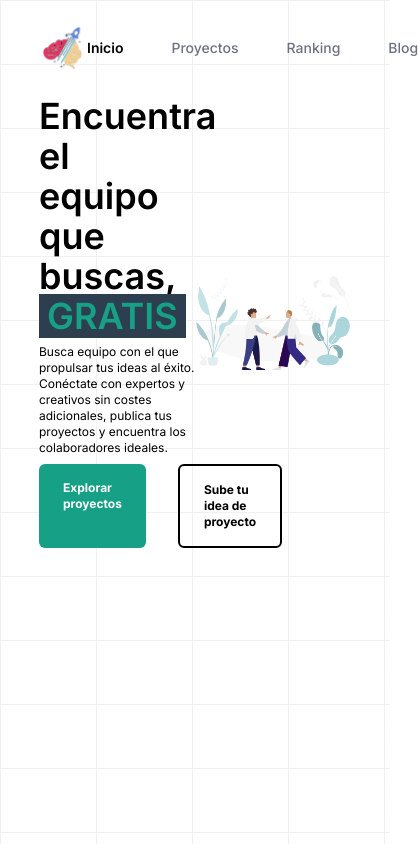
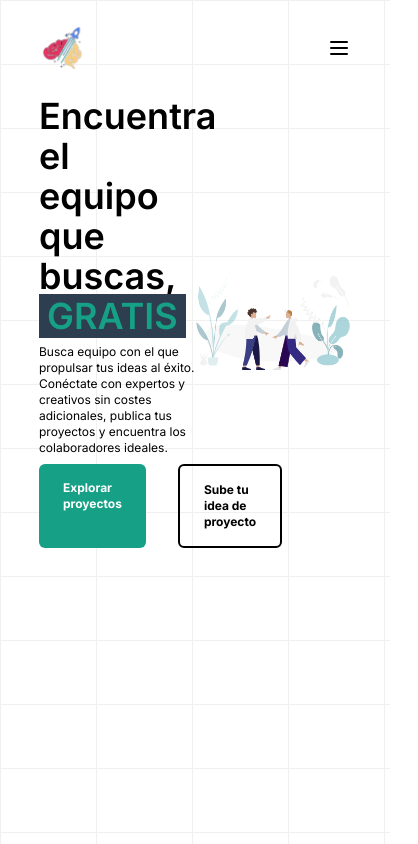
Before and after one commit to Zespul/zespul-public, a Next.js app: page / in a window 390 px wide. Shown: the whole page, 418 px wide, since content can reach past the window. Built offline with nearby package versions, Linux system fonts and the light colour scheme.

Commit message:
chore: Update Navbar component to include mobile menu functionality and improve page layout

```diff
--- a/src/app/page.jsx
+++ b/src/app/page.jsx
@@ -6,8 +6,8 @@ export default function Home() {
   return (
     <>
       <div class="absolute inset-0 -z-10 h-full w-full bg-white bg-[linear-gradient(to_right,#f0f0f0_1px,transparent_1px),linear-gradient(to_bottom,#f0f0f0_1px,transparent_1px)] bg-[size:6rem_4rem]"></div>
+        <Navbar />
       <section className="w-[80%] mx-auto">
-        <Navbar />
         <Hero />
 
         <article>
--- /dev/null
+++ b/src/components/icons/menu.jsx
@@ -0,0 +1,27 @@
+
+
+import React from 'react';
+
+export default function Menu({ className }) {
+    return (
+        <div>
+            <svg
+                xmlns="http://www.w3.org/2000/svg"
+                width="24"
+                height="24"
+                viewBox="0 0 24 24"
+                fill="none"
+                stroke="currentColor"
+                strokeWidth="2"
+                strokeLinecap="round"
+                strokeLinejoin="round"
+                className={`icon icon-tabler icons-tabler-outline icon-tabler-menu-2 ${className}`}
+            >
+                <path stroke="none" d="M0 0h24v24H0z" fill="none" />
+                <path d="M4 6l16 0" />
+                <path d="M4 12l16 0" />
+                <path d="M4 18l16 0" />
+            </svg>
+        </div>
+    );
+}
--- a/src/components/ui/Navbar.jsx
+++ b/src/components/ui/Navbar.jsx
@@ -4,29 +4,47 @@ import { useState } from "react";
 import Image from "next/image";
 import Link from "next/link";
 import { usePathname } from "next/navigation";
+import IconMenu from "@/components/icons/Menu";
 
 export default function NavbarPage() {
     const pathname = usePathname();
+    const [isMenuOpen, setIsMenuOpen] = useState(false);
 
     return (
-        <section className="flex justify-between items-center py-6">
+        <section className={`flex justify-between items-center py-6 px-[10%] ${isMenuOpen ? " bg-white" : ""}`}>
+            <Link href="/">
                 <Image
-                className="size-12 lg:size-16"
+                    className="size-12"
                     src="/img/logo.png"
                     alt="Logo de la empresa"
                     width={100}
                     height={100}
                 />
+            </Link>
 
+            <ul className="hidden lg:flex items-center gap-12 font-semibold text-sm">
+                <li className="p-3 cursor-pointer rounded-md hover:bg-sky-400">Inicio</li>
+                <li className="p-3 cursor-pointer rounded-md hover:bg-sky-400">Proyectos</li>
+                <li className="p-3 cursor-pointer rounded-md hover:bg-sky-400">Ranking</li>
+                <li className="p-3 cursor-pointer rounded-md hover:bg-sky-400">Blog</li>
+            </ul>
 
-            <nav className="space-x-12 text-sm font-medium text-gray-500 hover:[&>a]:text-black [&>a]:transition [&>a]:duration-150">
-                <Link href="/" className={pathname === '/' ? 'text-black font-semibold' : ''}>Inicio</Link>
-                <Link href="/proyectos" className={pathname === '/proyectos' ? 'text-black font-semibold' : ''}>Proyectos</Link>
-                <Link href="/ranking" className={pathname === '/ranking' ? 'text-black font-semibold' : ''}>Ranking</Link>
-                <Link href="/blog" className={pathname === '/blog' ? 'text-black font-semibold' : ''}>Blog</Link>
-            </nav>
+            <Link href="/login" className="bg-black text-white font-semibold px-6 py-2 rounded-md text-sm hidden lg:block">Log In</Link>
 
-            <Link href="/login" className="bg-black text-white font-semibold px-6 py-2 rounded-md text-sm hidden md:block">Log In</Link>
+            <div className="block cursor-pointer lg:hidden" onClick={() => setIsMenuOpen(!isMenuOpen)}>
+                <IconMenu />
+            </div>
+
+            <div className={`absolute lg:hidden top-24 left-0 w-full bg-white flex flex-col justify-center items-center gap-6 font-semibold text-lg transform transition-transform ${isMenuOpen ? "opacity-100" : "opacity-0"}`}
+                style={{ transition: "transform 0.3s ease, opacity 0.3s ease" }}
+            >
+                <li className="list-none w-full text-center p-4 hover:bg-sky-400 hover:text-white transition-all cursor-pointer">Inicio</li>
+                <li className="list-none w-full text-center p-4 hover:bg-sky-400 hover:text-white transition-all cursor-pointer">Proyectos</li>
+                <li className="list-none w-full text-center p-4 hover:bg-sky-400 hover:text-white transition-all cursor-pointer">Ranking</li>
+                <li className="list-none w-full text-center p-4 hover:bg-sky-400 hover:text-white transition-all cursor-pointer">Blog</li>
+
+            </div>
+
         </section>
     );
 }
```
Lines whose indentation alone changed are shown as unchanged.
